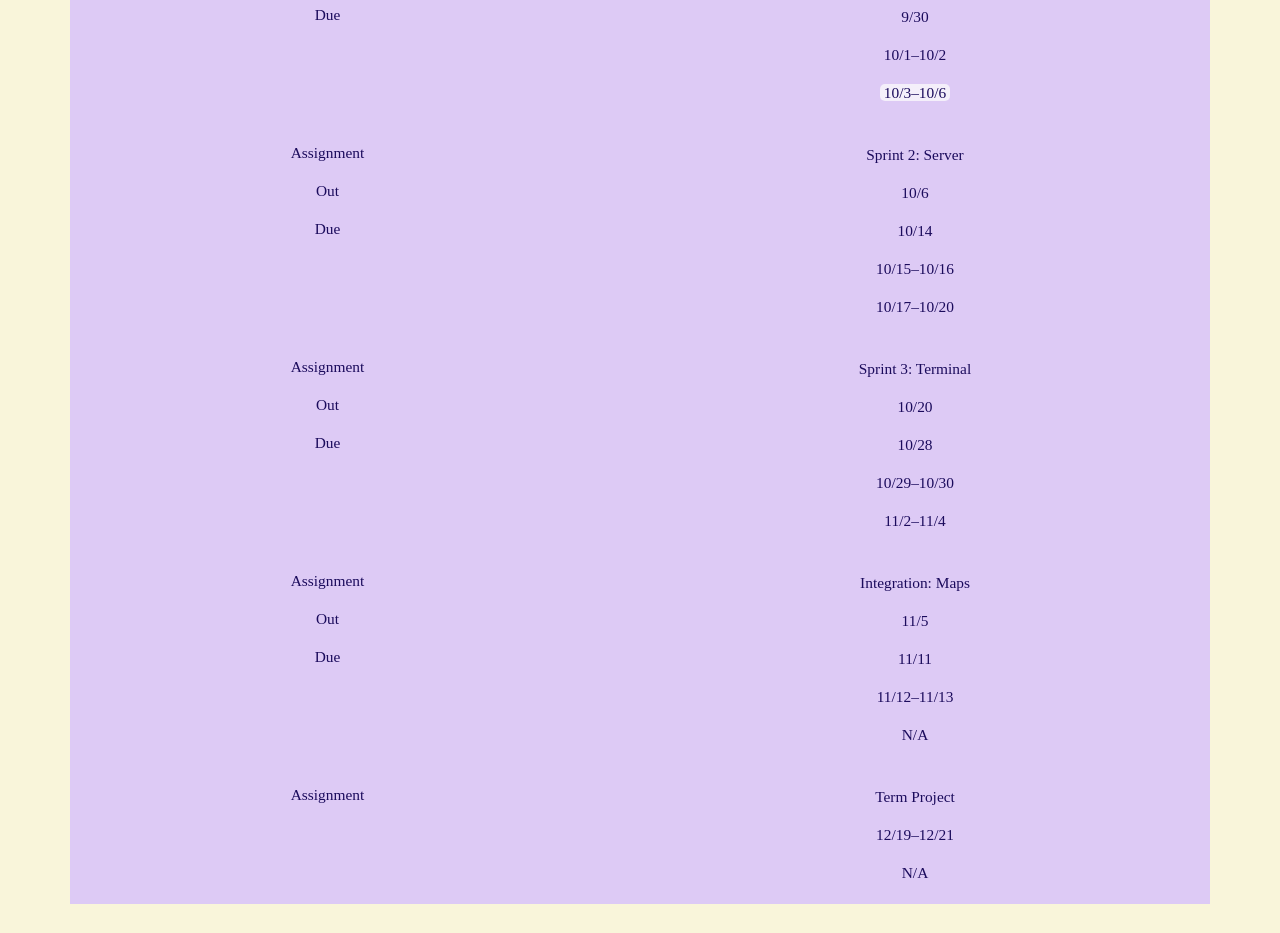
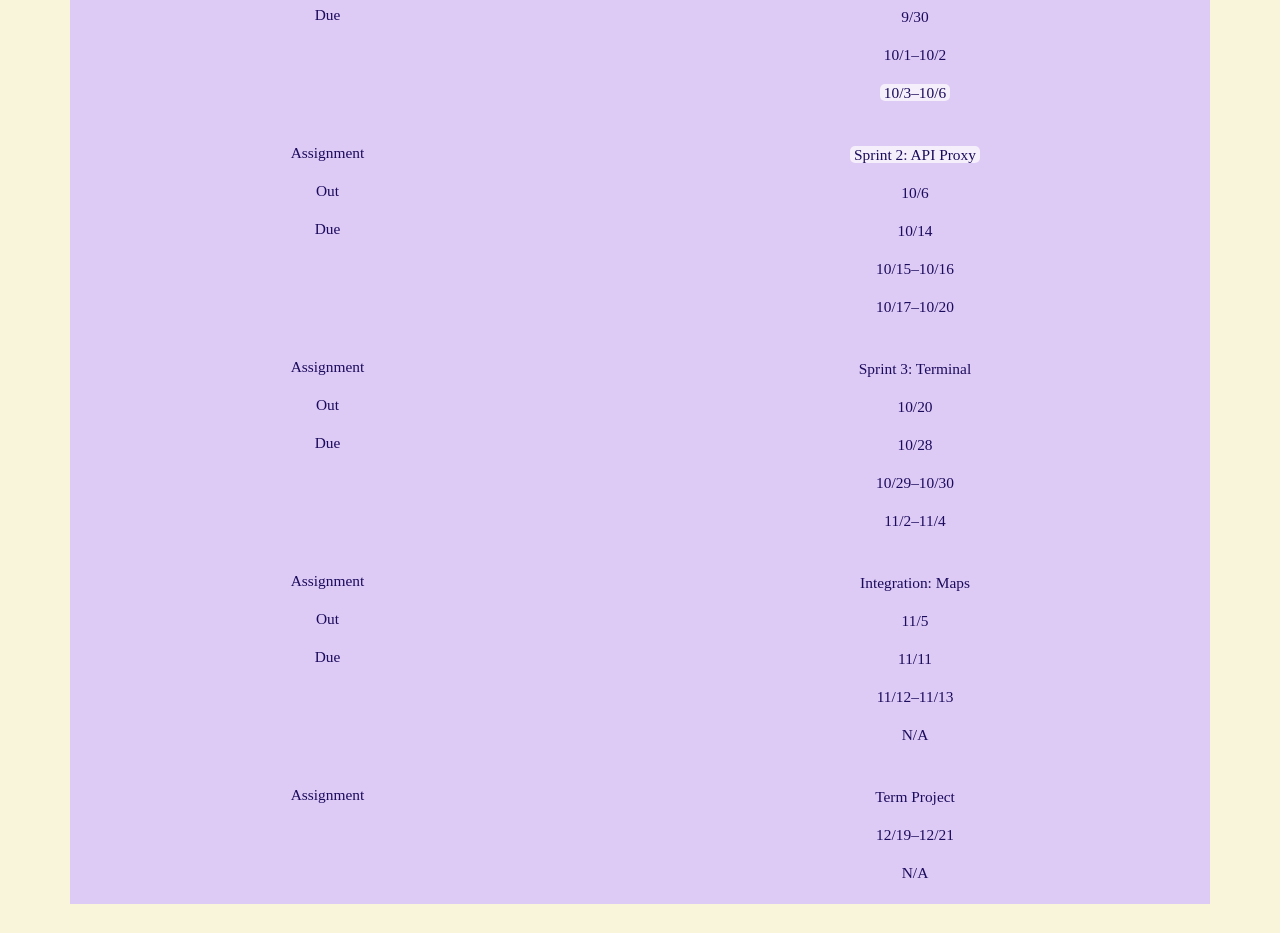
Before and after one commit to cs0320/course-website-old-vanillajs, a plain HTML site: page index.html in a window 1280 px wide. Shown: the part 2920-3853 px from the top of the page. Drawn offline with Linux system fonts and the light colour scheme; a web font is replaced by a local one.

Commit message:
add: sprint 2 handout

```diff
--- a/index.html
+++ b/index.html
@@ -284,7 +284,7 @@
                                 href="https://docs.google.com/document/d/1IaLxFGFZLBqf58JKpYJs1LzptrPAz0QQKar7oRv1vYE/edit">10/3–10/6</a></td>
                         </tr>
                         <tr>
-                            <td>Sprint 2: Server</td>
+                            <td><a href="https://docs.google.com/document/d/117nS979S6vtXeS4oznTpmZ9tJ_7nKanpCTeyTgAZvnU/edit#heading=h.pee6crlpaxz6">Sprint 2: API Proxy</a></td>
                             <td>10/6</td>
                             <td>10/14</td>
                             <td>10/15–10/16</td>
```
